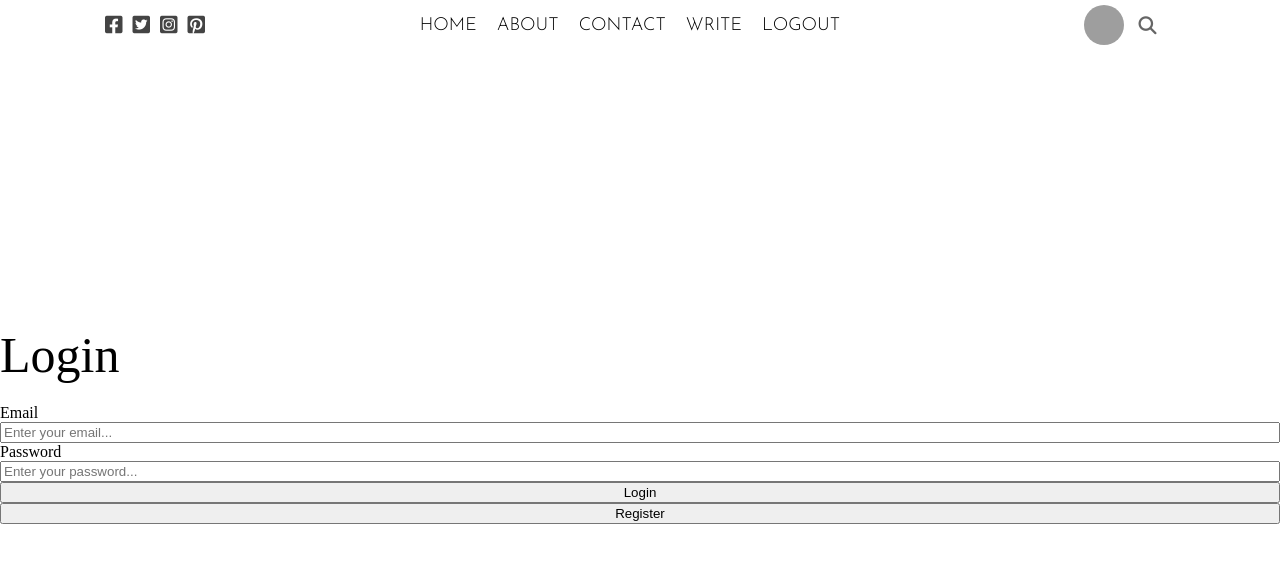
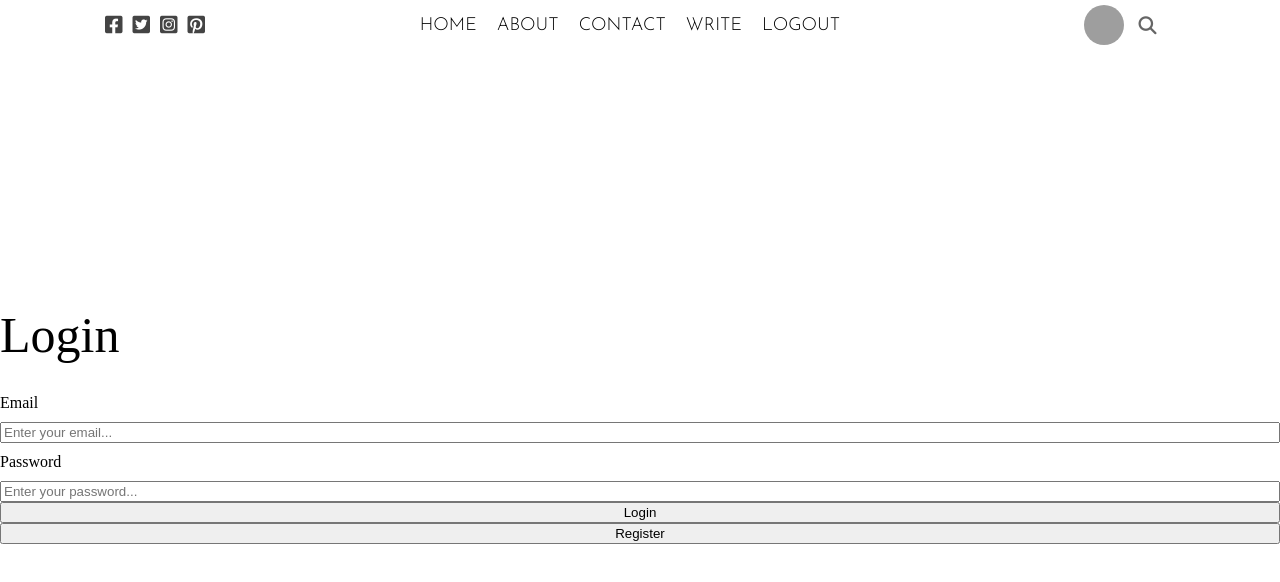
Before and after one commit to EvMad/react-frontend-sandbox, a React (Create React App) app: page / in a window 1280 px wide. Shown: the top 582 px of the page. Built offline with nearby package versions, Linux system fonts and the light colour scheme; grey boxes are pictures that could not be loaded.

Commit message:
.loginForm > label {}

```diff
--- a/src/pages/login/login.css
+++ b/src/pages/login/login.css
@@ -14,3 +14,7 @@
     display: flex;
     flex-direction: column;
 }
+
+.loginForm > label {
+    margin: 10px 0;
+}
```
